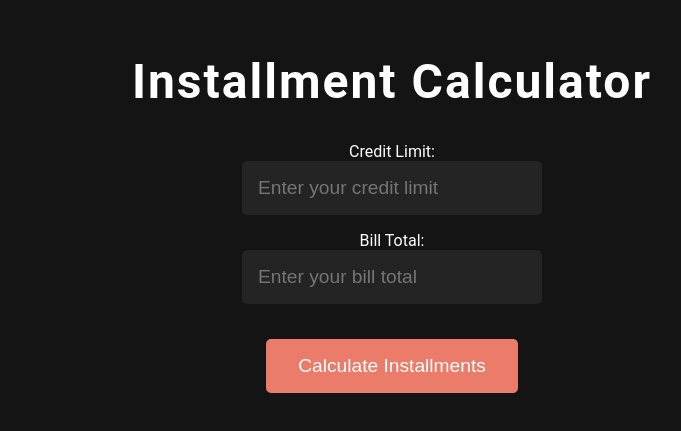
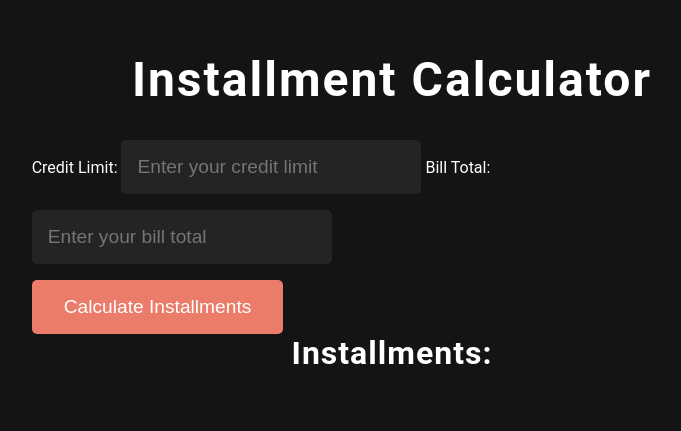
Before and after one commit to layanDHsms/InstallmentCalculator, a plain HTML site: page index.html in a window 1280 px wide. Shown: the part 177-608 px from the top of the page, without its empty margins (248-929 px from the left). Drawn offline with Linux system fonts and the light colour scheme.

Commit message:
Update index.html

```diff
--- a/index.html
+++ b/index.html
@@ -1,20 +1,35 @@
 <!DOCTYPE html>
-<html>
+<html lang="en">
   <head>
+    <meta charset="UTF-8" />
+    <meta name="viewport" content="width=device-width, initial-scale=1.0" />
+    <meta http-equiv="X-UA-Compatible" content="ie=edge" />
     <title>Installment Calculator</title>
-	<link rel="stylesheet" type="text/css" href="style.css">
+    <link rel="stylesheet" href="style.css" />
   </head>
   <body>
-	<h1>Installment Calculator</h1>
-	<label for="credit-limit">Credit Limit:</label>
-	<input type="number" id="credit-limit" placeholder="Enter your credit limit">
+    <header class="header">
+      <h1 class="title">Installment Calculator</h1>
+    </header>
 
-	<label for="bill-total">Bill Total:</label>
-	<input type="number" id="bill-total" placeholder="Enter your bill total">
-	<br>
-	<button onclick="calculateInstallments()">Calculate Installments</button>
+    <main class="main">
+      <form class="form">
+        <label class="form__label" for="credit-limit">Credit Limit:</label>
+        <input class="form__input" type="number" id="credit-limit" placeholder="Enter your credit limit" />
 
-	<div id="installments"></div>
+        <label class="form__label" for="bill-total">Bill Total:</label>
+        <input class="form__input" type="number" id="bill-total" placeholder="Enter your bill total" />
+        <br />
+        <button class="form__button" onclick="calculateInstallments()">Calculate Installments</button>
+      </form>
+
+      <div class="installments">
+        <h2 class="installments__title">Installments:</h2>
+        <p class="installments__text" id="installment1"></p>
+        <p class="installments__text" id="installment2"></p>
+        <p class="installments__text" id="installment3"></p>
+      </div>
+    </main>
 
     <script src="script.js"></script>
   </body>
```
Lines whose indentation alone changed are shown as unchanged.
